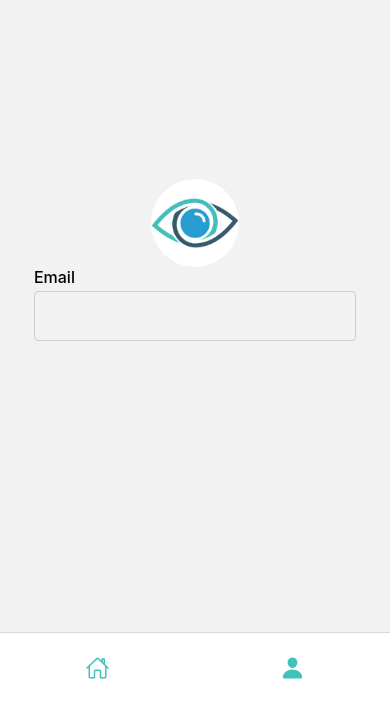
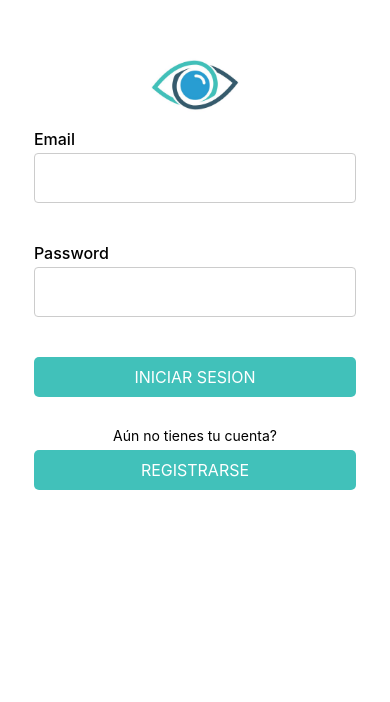
Before and after one commit to GianmarcoZodda/Brisa-React-Native, a React Native app: screen /Profile in a window 390 px wide. Shown: the part 142-844 px from the top of the page. Built offline with nearby package versions, Linux system fonts and the light colour scheme.

Commit message:
modifico el color de la bottom bar, agrego cambios en la navegacion y separo el HocComponent de App.js

```diff
--- a/App.js
+++ b/App.js
@@ -4,40 +4,28 @@
 import { NavigationContainer } from '@react-navigation/native';
 import { ThemeProvider } from './data/ThemeContext'
 import React from 'react';
-import ThemeContainer from './presentation/screens/ThemeContainer';
 import BottomTabNavigator from "./presentation/components/BottomBar"
-import HomeScreen from "./presentation/screens/HomeScreen";
-
+import { withThemeContainer } from "./presentation/screens/HocContainer";
 
 const Stack = createNativeStackNavigator()
 
 
-const withThemeContainer = (WrappedComponent) => {
-  return (props) => (
-    <ThemeContainer>
-      <WrappedComponent {...props} />
-    </ThemeContainer>
-  );
-};
 
 export default function App() {
 
   return (
     <ThemeProvider>
-       <ThemeContainer>
       <NavigationContainer>
-        <Stack.Navigator screenOptions={{ headerShown: false }}>
+        <Stack.Navigator initialRouteName="Login" screenOptions={{ headerShown: false }}>
+        <Stack.Screen name="Login" component={withThemeContainer(LoginScreen)} />
+        <Stack.Screen name="Register" component={withThemeContainer(RegisterScreen)} />
         <Stack.Screen
             name="Main"
             component={BottomTabNavigator}
             options={{ headerShown: false }}
           />
-        <Stack.Screen name="Login" component={withThemeContainer(LoginScreen)} />
-        <Stack.Screen name="Register" component={withThemeContainer(RegisterScreen)} />
-        <Stack.Screen name="Home" component={HomeScreen} />
         </Stack.Navigator>
       </NavigationContainer>
-      </ThemeContainer>
     </ThemeProvider>
   );
 }
--- a/presentation/components/BottomBar.jsx
+++ b/presentation/components/BottomBar.jsx
@@ -4,9 +4,14 @@
 import { useAppTheme } from '../../data/ThemeContext'
 import HomeScreen from "../screens/HomeScreen";
 import ProfileScreen from "../screens/ProfileScreen";
+import { withThemeContainer } from "../screens/HocContainer"
 
 
 const Tab = createBottomTabNavigator();
+
+
+const BottomTabNavigator  = () => {
+    const theme = useAppTheme();
 
     const screenOptions = {
         tabBarShowLabel: false,
@@ -18,18 +23,16 @@
             right: 0,
             left: 0,
             elevation: 0,
-        height: 70
+            height: 70,
+            backgroundColor: theme.background
         }
     }
-
-const BottomTabNavigator  = () => {
-    const theme = useAppTheme();
 
     return(
         <Tab.Navigator screenOptions={screenOptions}>
             <Tab.Screen
                 name="Home"
-                component={HomeScreen}
+                component={withThemeContainer(HomeScreen)}
                 options={{
                     tabBarIcon: ({focused}) => {
                         return <Ionicons
@@ -43,7 +46,7 @@
 
             <Tab.Screen
                 name="Profile"
-                component={ProfileScreen}
+                component={withThemeContainer(ProfileScreen)}
                 options={{
                     tabBarIcon: ({focused}) => {
                         return <Ionicons
--- /dev/null
+++ b/presentation/screens/HocContainer.js
@@ -0,0 +1,9 @@
+import ThemeContainer from './ThemeContainer';
+
+export const withThemeContainer = (WrappedComponent) => {
+    return (props) => (
+      <ThemeContainer>
+        <WrappedComponent {...props} />
+      </ThemeContainer>
+    );
+  };
--- a/presentation/screens/LoginScreen.js
+++ b/presentation/screens/LoginScreen.js
@@ -31,7 +31,7 @@
       />
 
      <Btn
-        onPress={() => {navigation.navigate("Home")}} //aca le tengo que pasar la funcion del vm y navegar
+        onPress={() => {navigation.navigate("Main")}} //aca le tengo que pasar la funcion del vm y navegar
         text={strings.iniciarSesion}
       />
 
--- a/presentation/screens/ProfileScreen.js
+++ b/presentation/screens/ProfileScreen.js
@@ -9,12 +9,11 @@
 
   return (
     <View style={styles.container}>
-      <EyeIcon />
 
       <InputField
         value=""
         onValueChange={() => {}}
-        label="Email"
+        label="password"
       />
 
 
```
Lines whose indentation alone changed are shown as unchanged.
